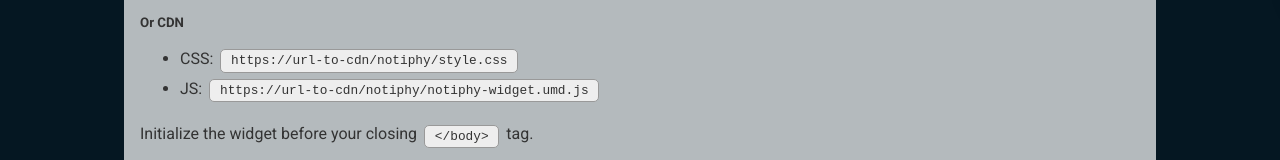
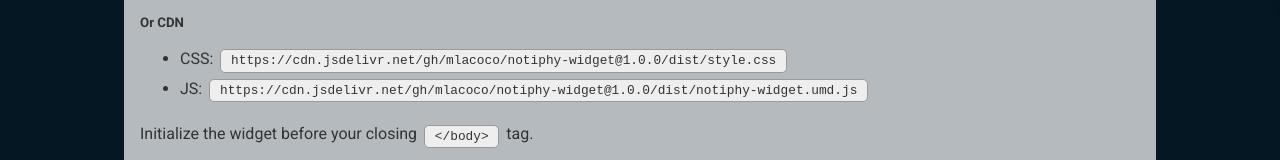
Before and after one commit to mlacoco/notiphy-widget, a website built with Vite: page index.html in a window 1280 px wide. Shown: the part 872-1032 px from the top of the page. Built offline with nearby package versions, Linux system fonts and the light colour scheme; no server answers.

Commit message:
Update index.html

```diff
--- a/index.html
+++ b/index.html
@@ -266,8 +266,8 @@
         </pre>
         <h5>Or CDN</h5>
         <ul>
-            <li>CSS: <span class="inline-pre">https://url-to-cdn/notiphy/style.css</span></li>
-            <li>JS: <span class="inline-pre">https://url-to-cdn/notiphy/notiphy-widget.umd.js</span></li>
+            <li>CSS: <span class="inline-pre">https://cdn.jsdelivr.net/gh/mlacoco/notiphy-widget@1.0.0/dist/style.css</span></li>
+            <li>JS: <span class="inline-pre">https://cdn.jsdelivr.net/gh/mlacoco/notiphy-widget@1.0.0/dist/notiphy-widget.umd.js</span></li>
         </ul>
 
         <p>Initialize the widget before your closing <span class="inline-pre">&lt;/body></span> tag.</p>
@@ -373,7 +373,7 @@
     </div>
 
     <script>
-        const notiphyApiEndpoint = 'http://app.notiphy.me';
+        const notiphyApiEndpoint = 'https://app.notiphy.me';
         const notiphyApiKey = 'acme_UpsrDDuw_KbJUh45Gb5GyZg8NNqmBzmXw'; //NOT widget key. Used for sending notifications.
         const notiphyConfig = {
             tenant: 'acme',
```
